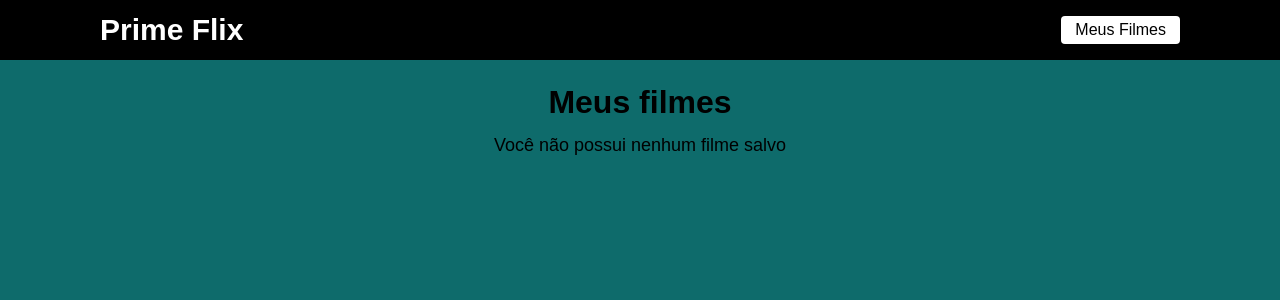
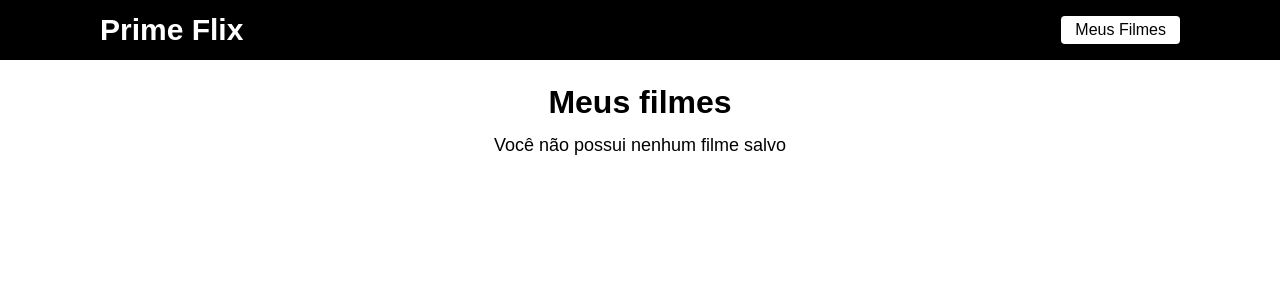
Before and after one commit to GuilhermeRibeiroRAM/ProjetoFilme, a React (Vite) app: page /favoritos in a window 1280 px wide. Shown: the top 300 px of the page. Built offline with nearby package versions, Linux system fonts and the light colour scheme.

Commit message:
BackGround Home Atualizado

```diff
--- a/src/Pages/Home/home.css
+++ b/src/Pages/Home/home.css
@@ -1,5 +1,5 @@
 body{
-    background-color: rgb(14, 107, 107);
+    background-color: #FFF;
 }
 
 .lista-filmes{
```
